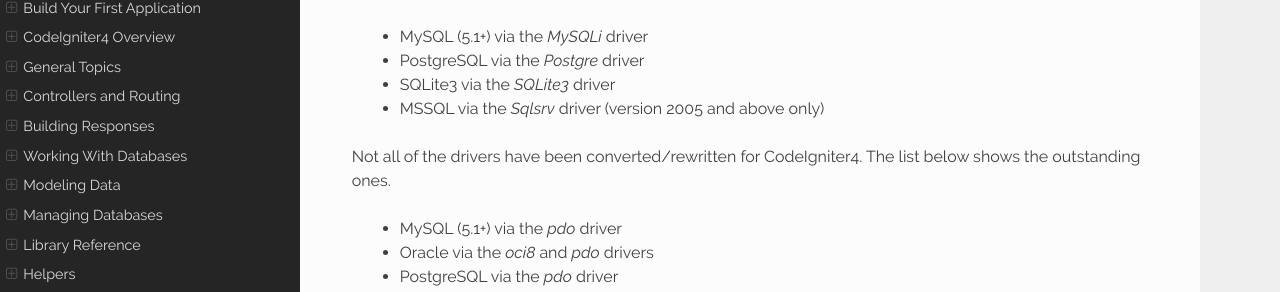
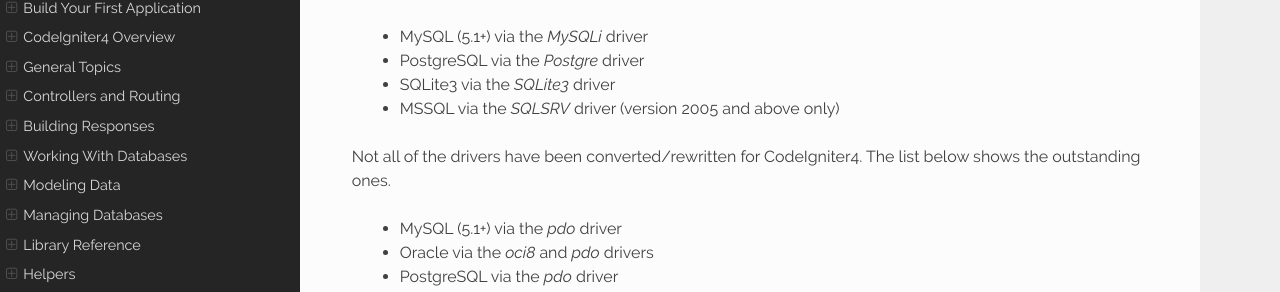
Before and after one commit to NEKOGET/ci4_user_guide_src, a Sphinx documentation site: the page built from source/intro/requirements.rst, in a window 1280 px wide and 954 px high. Shown: the part 324-616 px from the top of the window. Built offline with Sphinx 7.4.7 and the Read the Docs theme 2.0.0, drawn with Linux system fonts in a browser that asks for light colours.

```diff
--- a/source/intro/requirements.rst
+++ b/source/intro/requirements.rst
@@ -18,7 +18,7 @@ Currently supported databases are:
   - MySQL (5.1+) via the *MySQLi* driver
   - PostgreSQL via the *Postgre* driver
   - SQLite3 via the *SQLite3* driver
-  - MSSQL via the *Sqlsrv* driver (version 2005 and above only)
+  - MSSQL via the *SQLSRV* driver (version 2005 and above only)
 
 Not all of the drivers have been converted/rewritten for CodeIgniter4.
 The list below shows the outstanding ones.
```
